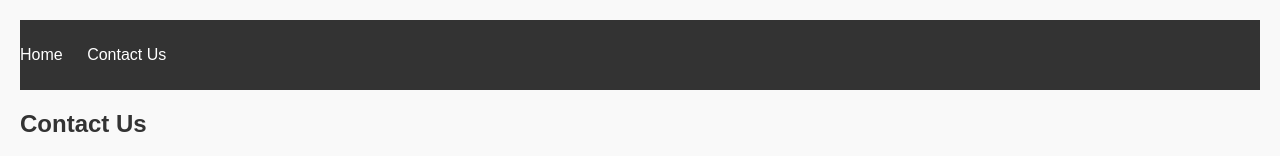
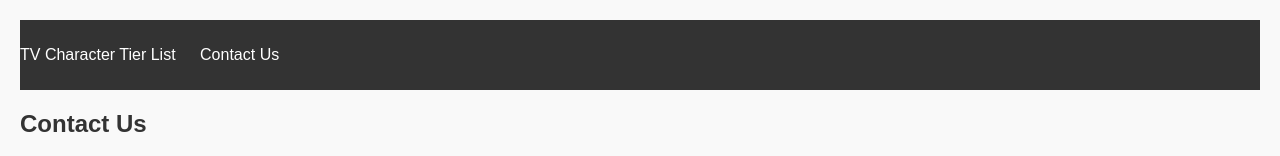
Before and after one commit to rayreding/CSIT121, a plain HTML site: page lab07/contact.html in a window 1280 px wide. Shown: the top 156 px of the page. Drawn offline with Linux system fonts and the light colour scheme.

Commit message:
Update contact.html

```diff
--- a/lab07/contact.html
+++ b/lab07/contact.html
@@ -11,7 +11,7 @@
 
 <nav>
     <ul>
-        <li><a href="tierlist.html">Home</a></li>
+        <li><a href="tierlist.html">TV Character Tier List</a></li>
         <li><a href="contact.html">Contact Us</a></li>
     </ul>
 </nav>
```
